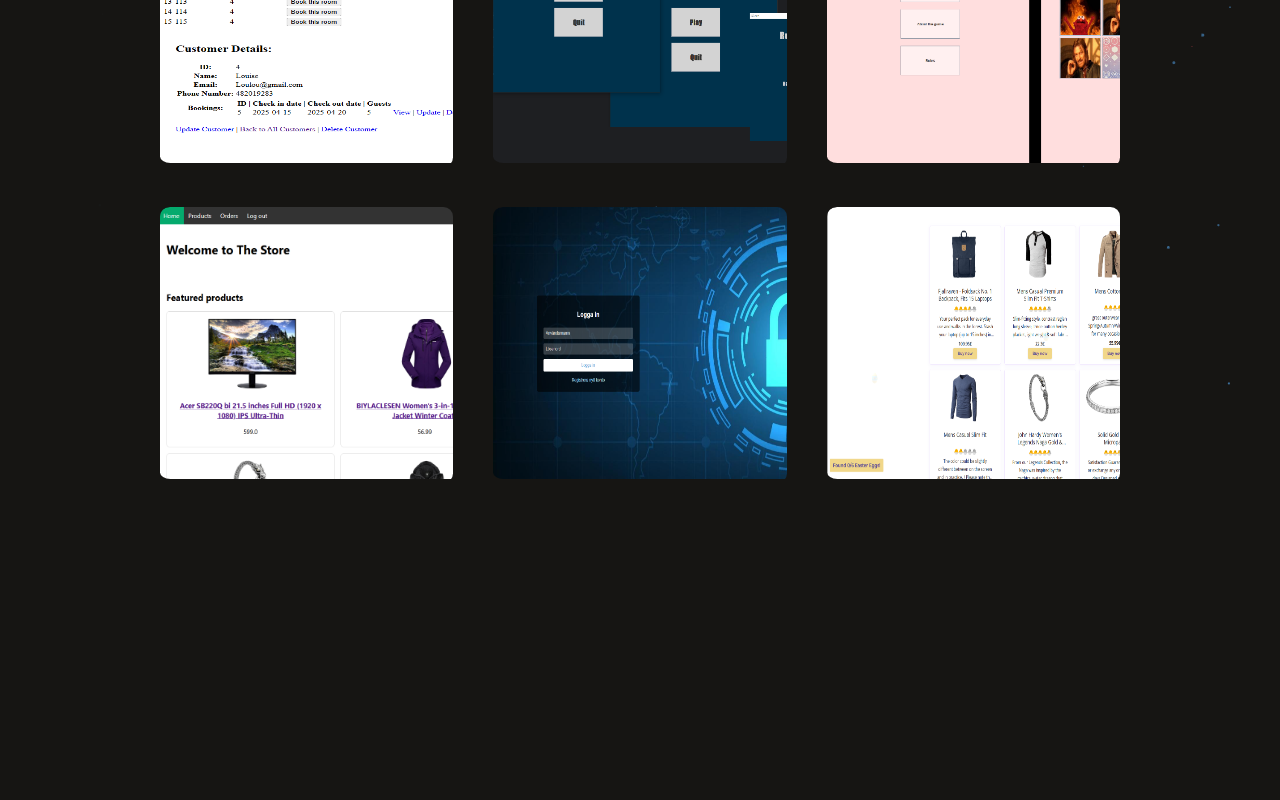
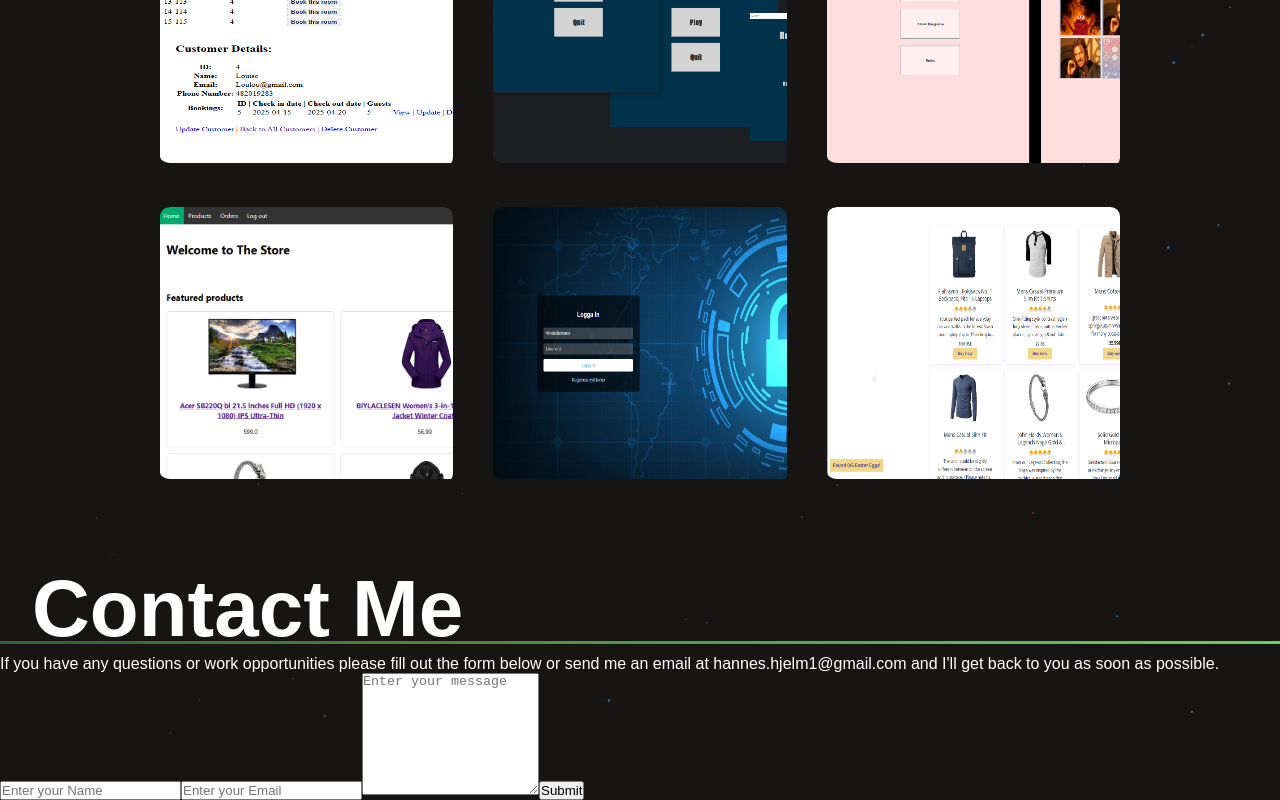
Before and after one commit to hanneshjelm/portfolio-frontend, a React (Vite) app: page / in a window 1280 px wide. Shown: the part 2668-3468 px from the top of the page. Before the commit the page ends 3151 px from the top, so only its background shows below. Built offline with nearby package versions, Linux system fonts and the light colour scheme.

Commit message:
Added HTML for contact section

```diff
--- a/src/App.tsx
+++ b/src/App.tsx
@@ -3,6 +3,7 @@ import NavBar from "./components/navbar/NavBar.tsx";
 import Hero from "./components/hero/Hero.tsx";
 import About from "./components/about/About.tsx";
 import Projects from "./components/projects/Projects.tsx";
+import Contact from "./components/contact/Contact.tsx";
 
 function App() {
   return (
@@ -11,6 +12,7 @@ function App() {
           <Hero/>
           <About/>
           <Projects/>
+          <Contact/>
       </div>
   )
 }
--- /dev/null
+++ b/src/components/contact/Contact.tsx
@@ -0,0 +1,26 @@
+import './Contact.css'
+
+const Contact = () => {
+    return (
+        <section id="contact" className="contact">
+            <header className="contact-title">
+                <h2>Contact Me</h2>
+            </header>
+            <div className="contact-content">
+                <p>If you have any questions or work opportunities please fill out the form below
+                or send me an email at <span>hannes.hjelm1@gmail.com</span> and I'll get back to you
+                as soon as possible.</p>
+            </div>
+            <article className="contact-section">
+                <form className="contact-form">
+                    <input type="text" placeholder="Enter your Name" name="name"/>
+                    <input type="email" placeholder="Enter your Email" name="email"/>
+                    <textarea rows={8} placeholder="Enter your message" name="message"/>
+                    <button type="submit" className="contact-submit">Submit</button>
+                </form>
+            </article>
+        </section>
+    )
+}
+
+export default Contact
```
Also changed, not shown: src/components/contact/Contact.css (added).
